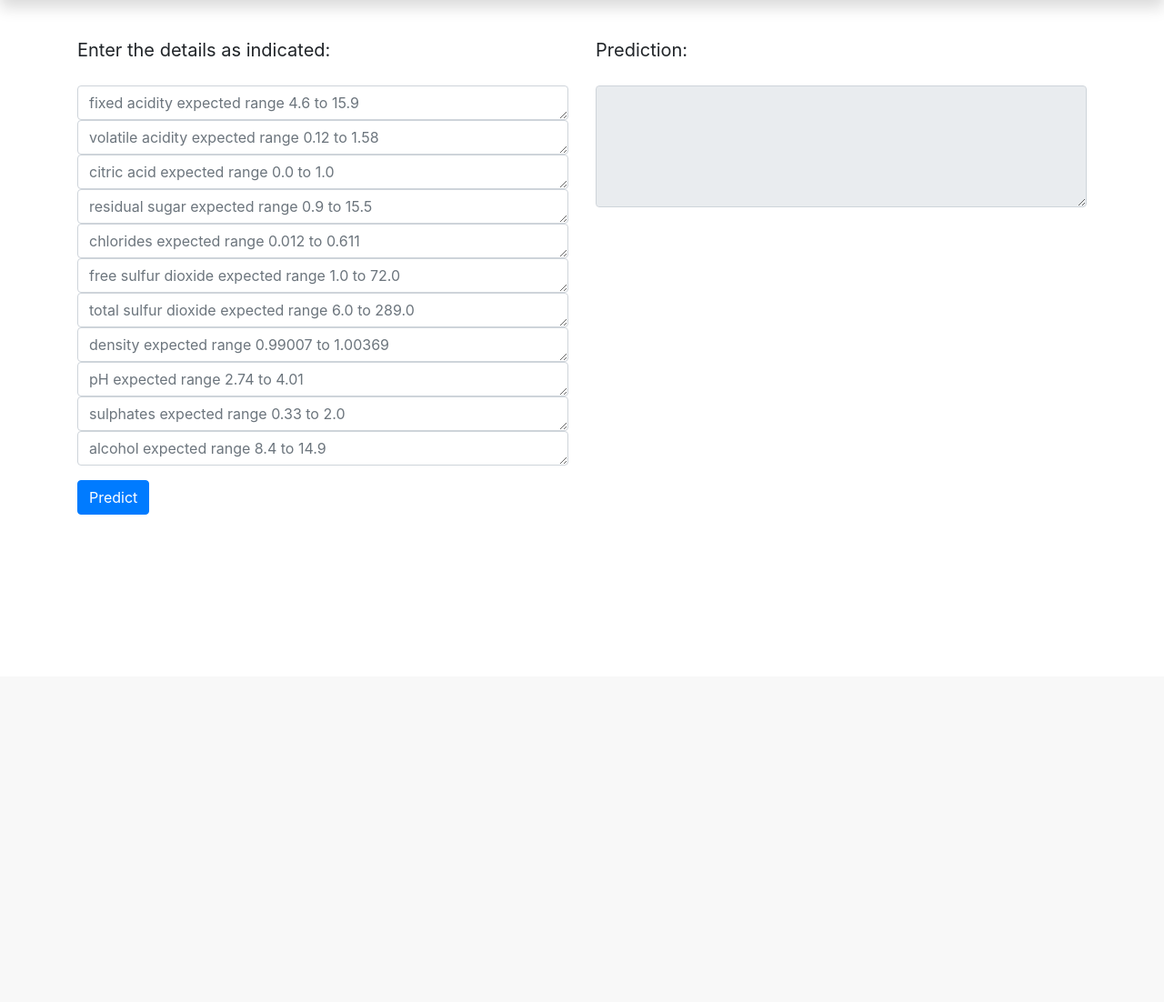
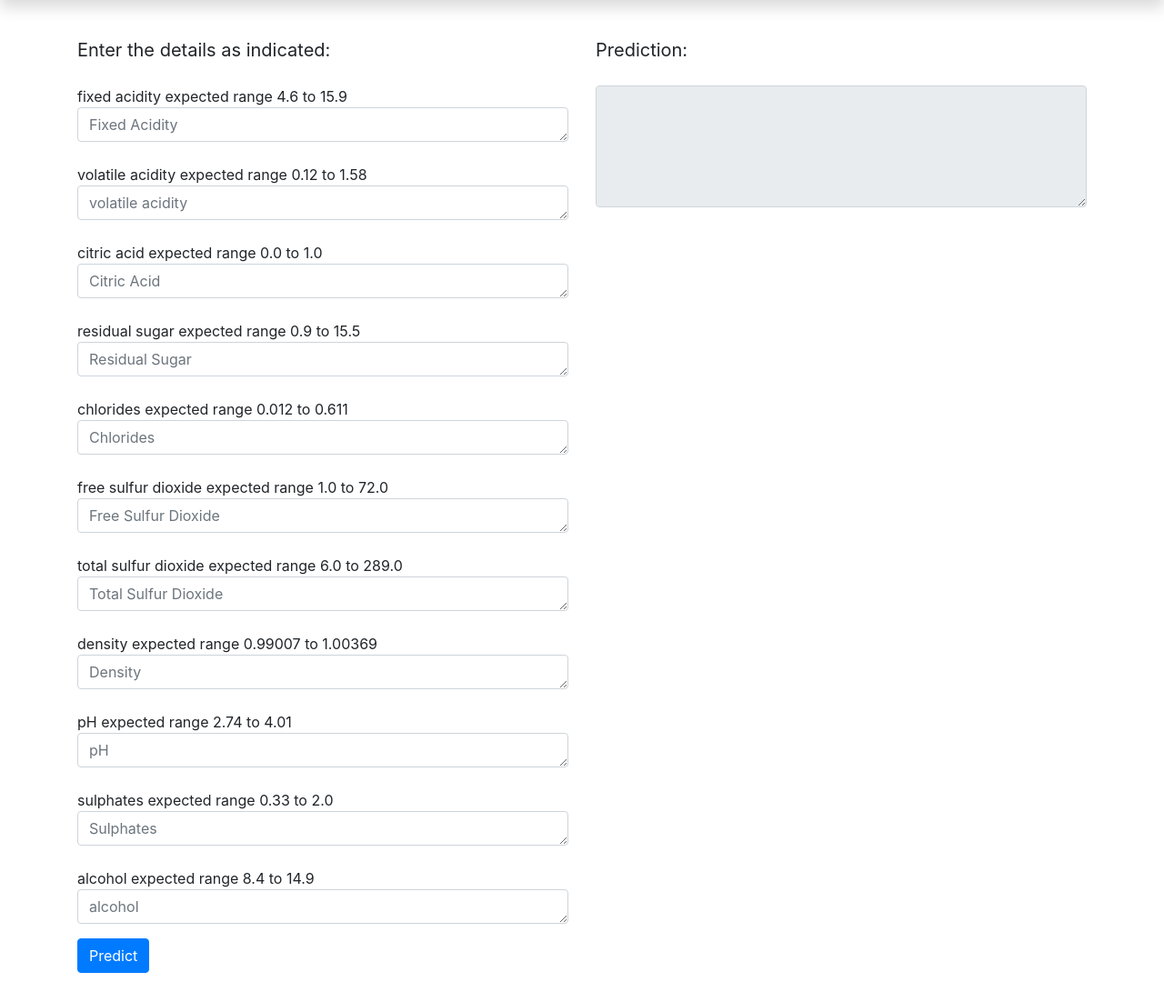
Before and after one commit to vamsi1609/MLops, a Flask app: page / in a window 1280 px wide. Shown: the part 56-1158 px from the top of the page at 91% size. Before the commit the page ends 622 px from the top, so only its background shows below. Run offline with Flask 2, Linux system fonts and the light colour scheme; some libraries are stand-ins or nearby versions.

Commit message:
updated the index.html

```diff
--- a/webapp/templates/index.html
+++ b/webapp/templates/index.html
@@ -50,28 +50,50 @@ WineQuality
                                     <p class="mb-2">Enter the details as indicated:</p>
                                 </blockquote>
                             </label>
+                            <br>
+                            fixed acidity expected range 4.6 to 15.9
                             <textarea class="form-control" name="fixed_acidity" rows="1"
-                                placeholder="fixed acidity expected range 4.6 to 15.9"></textarea>
+                                placeholder="Fixed Acidity"></textarea>
+                            <br>
+                            volatile acidity expected range 0.12 to 1.58
                             <textarea class="form-control" name="volatile_acidity" rows="1"
-                                placeholder="volatile acidity expected range 0.12 to 1.58"></textarea>
+                                placeholder="volatile acidity"></textarea>
+                            <br>
+                            citric acid expected range 0.0 to 1.0
                             <textarea class="form-control" name="citric_acid" rows="1"
-                                placeholder="citric acid expected range 0.0 to 1.0"></textarea>
+                                placeholder="Citric Acid" ></textarea>
+                            <br>
+                            residual sugar expected range 0.9 to 15.5
                             <textarea class="form-control" name="residual_sugar" rows="1"
-                                placeholder="residual sugar expected range 0.9 to 15.5"></textarea>
+                                placeholder="Residual Sugar" ></textarea>
+                            <br>
+                            chlorides expected range 0.012 to 0.611
                             <textarea class="form-control" name="chlorides" rows="1"
-                                placeholder="chlorides expected range 0.012 to 0.611"></textarea>
+                                placeholder="Chlorides"></textarea>
+                            <br>
+                            free sulfur dioxide expected range 1.0 to 72.0
                             <textarea class="form-control" name="free_sulfur_dioxide" rows="1"
-                                placeholder="free sulfur dioxide expected range 1.0 to 72.0"></textarea>
+                                placeholder="Free Sulfur Dioxide"></textarea>
+                            <br>
+                            total sulfur dioxide expected range 6.0 to 289.0
                             <textarea class="form-control" name="total_sulfur_dioxide" rows="1"
-                                placeholder="total sulfur dioxide expected range 6.0 to 289.0"></textarea>
+                                placeholder="Total Sulfur Dioxide"></textarea>
+                            <br>
+                            density expected range 0.99007 to 1.00369
                             <textarea class="form-control" name="density" rows="1"
-                                placeholder="density expected range 0.99007 to 1.00369"></textarea>
+                                placeholder="Density"></textarea>
+                            <br>
+                            pH expected range 2.74 to 4.01
                             <textarea class="form-control" name="pH" rows="1"
-                                placeholder="pH expected range 2.74 to 4.01"></textarea>
+                                placeholder="pH"></textarea>
+                            <br>
+                            sulphates expected range 0.33 to 2.0
                             <textarea class="form-control" name="sulphates" rows="1"
-                                placeholder="sulphates expected range 0.33 to 2.0"></textarea>
+                                placeholder="Sulphates"></textarea>
+                            <br>
+                            alcohol expected range 8.4 to 14.9
                             <textarea class="form-control" name="alcohol" rows="1"
-                                placeholder="alcohol expected range 8.4 to 14.9"></textarea>
+                                placeholder="alcohol"></textarea>
 
                         </div>
 
```
